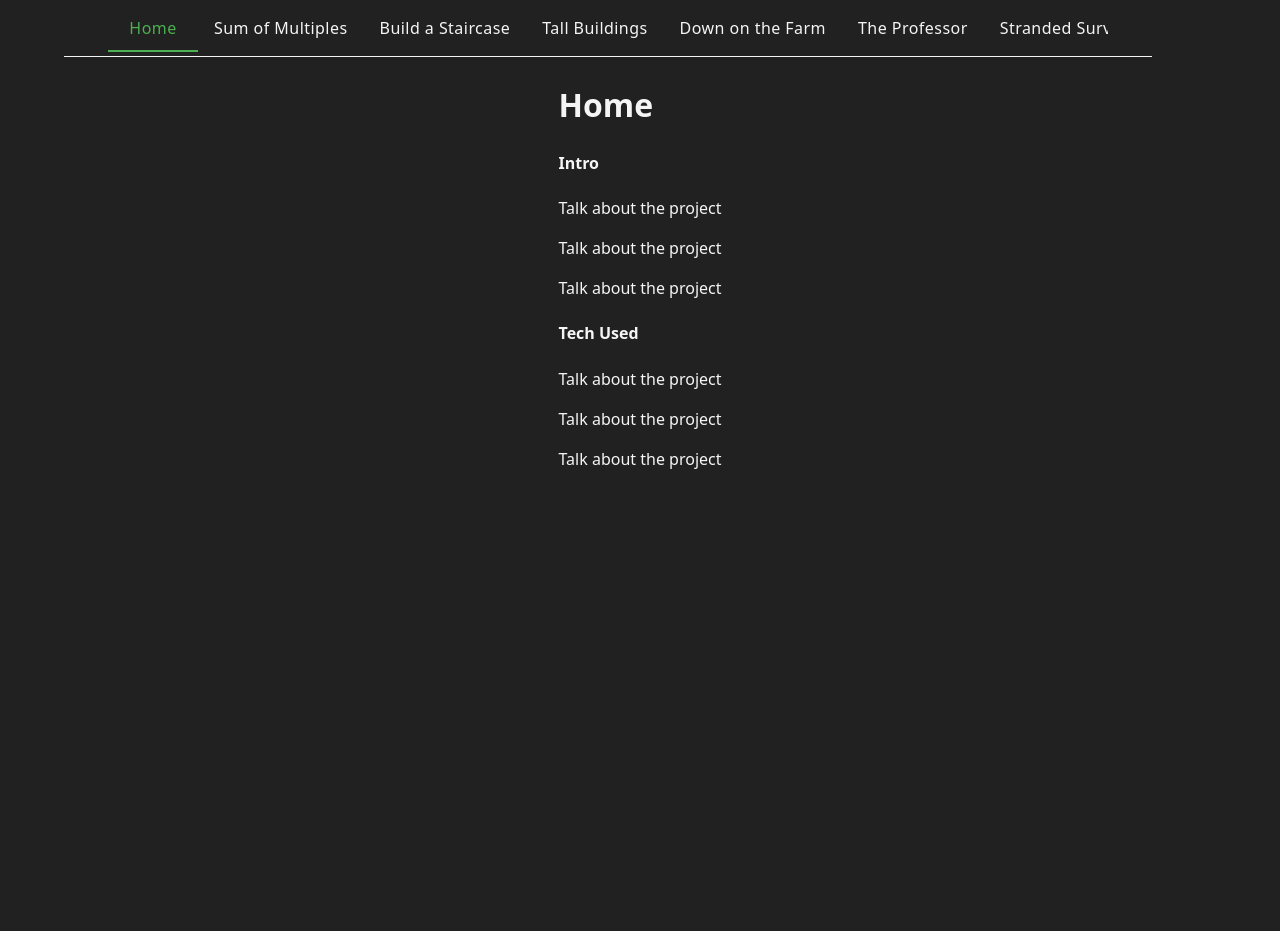
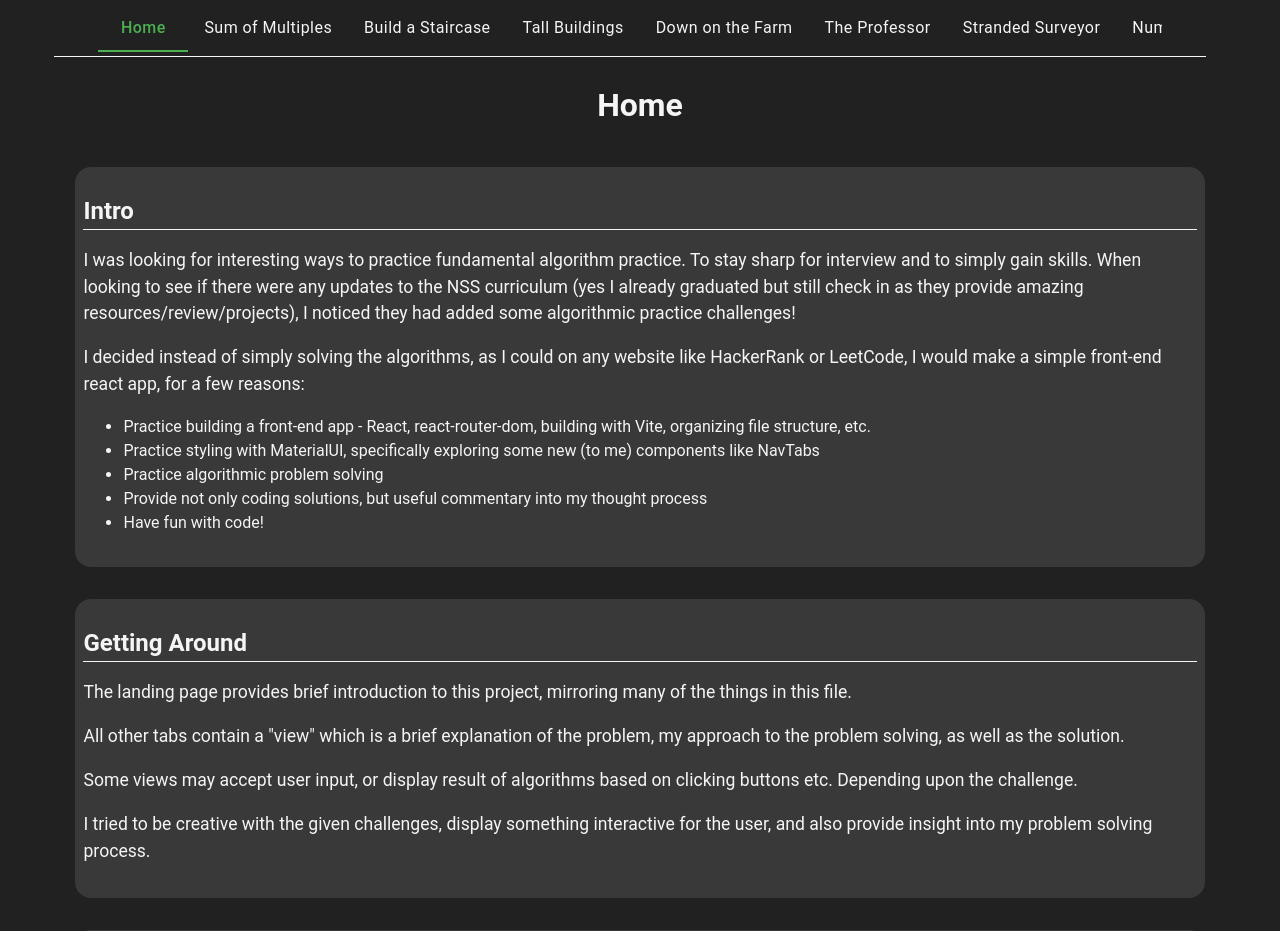
Before and after one commit to rramsey1115/algo-practice-nss, a React (Vite) app: page / in a window 1280 px wide. Shown: the top 931 px of the page. Before the commit the page ends 800 px from the top, so only its background shows below. Built offline with nearby package versions, Linux system fonts and the light colour scheme.

Commit message:
Home page written and styled

```diff
--- a/src/Home/Home.jsx
+++ b/src/Home/Home.jsx
@@ -3,21 +3,42 @@ export const Home = () => {
         <header className="header">
             <h1 className="header-heading">Home</h1>
         </header>
-        <section className="section">
         <article className="article">
             <div className="article-div">
-                    <h4 className="article-heading">Intro</h4>
-                    <p>Talk about the project</p>
-                    <p>Talk about the project</p>
-                    <p>Talk about the project</p>
+                <h2 className="article-heading">Intro</h2>
+                <p>I was looking for interesting ways to practice fundamental algorithm practice. To stay sharp for interview and to simply gain skills.
+                    When looking to see if there were any updates to the NSS curriculum (yes I already graduated but still check in as they provide amazing resources/review/projects), I noticed they had added some algorithmic practice challenges!</p>
+                <p>I decided instead of simply solving the algorithms, as I could on any website like HackerRank or LeetCode, I would make a simple front-end react app, for a few reasons:</p>
+                <ul>
+                    <li>Practice building a front-end app - React, react-router-dom, building with Vite, organizing file structure, etc.</li>
+                    <li>Practice styling with MaterialUI, specifically exploring some new (to me) components like NavTabs</li>
+                    <li>Practice algorithmic problem solving</li>
+                    <li>Provide not only coding solutions, but useful commentary into my thought process</li>
+                    <li>Have fun with code!</li>
+                </ul>
             </div>
             <div className="article-div">
-                    <h4 className="article-heading">Tech Used</h4>
-                    <p>Talk about the project</p>
-                    <p>Talk about the project</p>
-                    <p>Talk about the project</p>
+                <h2 className="article-heading">Getting Around</h2>
+                <p>The landing page provides brief introduction to this project, mirroring many of the things in this file.</p>
+                <p>All other tabs contain a "view" which is a brief explanation of the problem, my approach to the problem solving, as well as the solution.</p>
+                <p>Some views may accept user input, or display result of algorithms based on clicking buttons etc. Depending upon the challenge.</p>
+                <p>I tried to be creative with the given challenges, display something interactive for the user, and also provide insight into my problem solving process.</p>
+            </div>
+            <div className="article-div">
+                <h2 className="article-heading">Tech Used</h2>
+                <table style={{ margin: "30px auto 10px auto" }}>
+                    <tbody>
+                        <tr>
+                            <td><img width="55" src="https://raw.githubusercontent.com/marwin1991/profile-technology-icons/refs/heads/main/icons/react.png" alt="React" title="React" /></td>
+                            <td><img width="55" src="https://raw.githubusercontent.com/marwin1991/profile-technology-icons/refs/heads/main/icons/vite.png" alt="Vite" title="Vite" /></td>
+                            <td><img width="55" src="https://raw.githubusercontent.com/marwin1991/profile-technology-icons/refs/heads/main/icons/javascript.png" alt="JavaScript" title="JavaScript" /></td>
+                            <td><img width="55" src="https://raw.githubusercontent.com/marwin1991/profile-technology-icons/refs/heads/main/icons/material_ui.png" alt="Material UI" title="Material UI" /></td>
+                            <td><img width="55" src="https://raw.githubusercontent.com/marwin1991/profile-technology-icons/refs/heads/main/icons/git.png" alt="Git" title="Git" /></td>
+                            <td><img width="55" src="https://raw.githubusercontent.com/marwin1991/profile-technology-icons/refs/heads/main/icons/github.png" alt="GitHub" title="GitHub" /></td>
+                        </tr>
+                    </tbody>
+                </table>
             </div>
         </article>
-        </section>
     </>)
 }
--- a/src/Navbar/NavBar.jsx
+++ b/src/Navbar/NavBar.jsx
@@ -53,7 +53,7 @@ export const NavBar = () => {
       sx={{
         width: {
           xs: '100vw', // full width on mobile
-          md: '85vw',  // 90% width on small screens and up
+          md: '90vw',  // 90% width on small screens and up
         },
         minWidth: '330px',
         bgcolor: '#212121',
@@ -62,7 +62,7 @@ export const NavBar = () => {
         top: 0,
         left: {
           xs: 0,
-          md: '5vw',
+          md: '4.25vw',
         },
         boxSizing: 'border-box',
         borderBottom: '1px solid whitesmoke',
--- a/src/index.css
+++ b/src/index.css
@@ -1,5 +1,5 @@
 :root {
-  font-family: system-ui, Avenir, Helvetica, Arial, sans-serif;
+  font-family:Roboto, Oxygen, Ubuntu, Cantarell, 'Open Sans', 'Helvetica Neue', sans-serif;
   line-height: 1.5;
   font-weight: 400;
 
@@ -13,14 +13,56 @@
   -moz-osx-font-smoothing: grayscale;
 }
 
-#root {
-  margin: 60px auto;
+body {
+  margin: 0 auto;
+  display: flex;
+  width: 90vw;
+  justify-content: center;
+  min-width: 380px;
+  min-height: 100vh;
+  box-sizing: border-box;
 }
 
-body {
-  margin:0;
+#root {
+  width: 100%;
+}
+
+header {
+  margin: 60px 0 0px 0;
+}
+
+p {
+  font-size: 1.1em;
+}
+
+h1 {
+  font-size: 2em;
+}
+
+.main {
+  width: 99%;
+  margin: 0px auto;
+  min-width: 330px;
   display: flex;
+  flex-direction: column;
   justify-content: center;
-  min-width: 340px;
-  min-height: 100vh;
+  align-items: center;
+  text-align: left;
 }
+
+.article {
+  width: inherit;
+}
+
+.article-heading {
+  font-size: 1.5rem;
+  border-bottom: 1px solid whitesmoke;
+  margin: 10px 0;
+}
+
+.article-div {
+  margin: 1em auto 2em auto;
+  padding: 16px 8px;
+  background-color: #ffffff1b;
+  border-radius: 16px;
+}
--- a/src/main.jsx
+++ b/src/main.jsx
@@ -2,11 +2,13 @@ import { createRoot } from 'react-dom/client'
 import './index.css'
 import App from './App.jsx'
 import { BrowserRouter } from 'react-router-dom'
-import {NavBar} from './navbar/Navbar.jsx'
+import { NavBar } from './navbar/Navbar.jsx'
 
 createRoot(document.getElementById('root')).render(
   <BrowserRouter>
     <NavBar />
-    <App />
+    <main className='main'>
+      <App />
+    </main>
   </BrowserRouter>
 )
```
Lines whose indentation alone changed are shown as unchanged.
